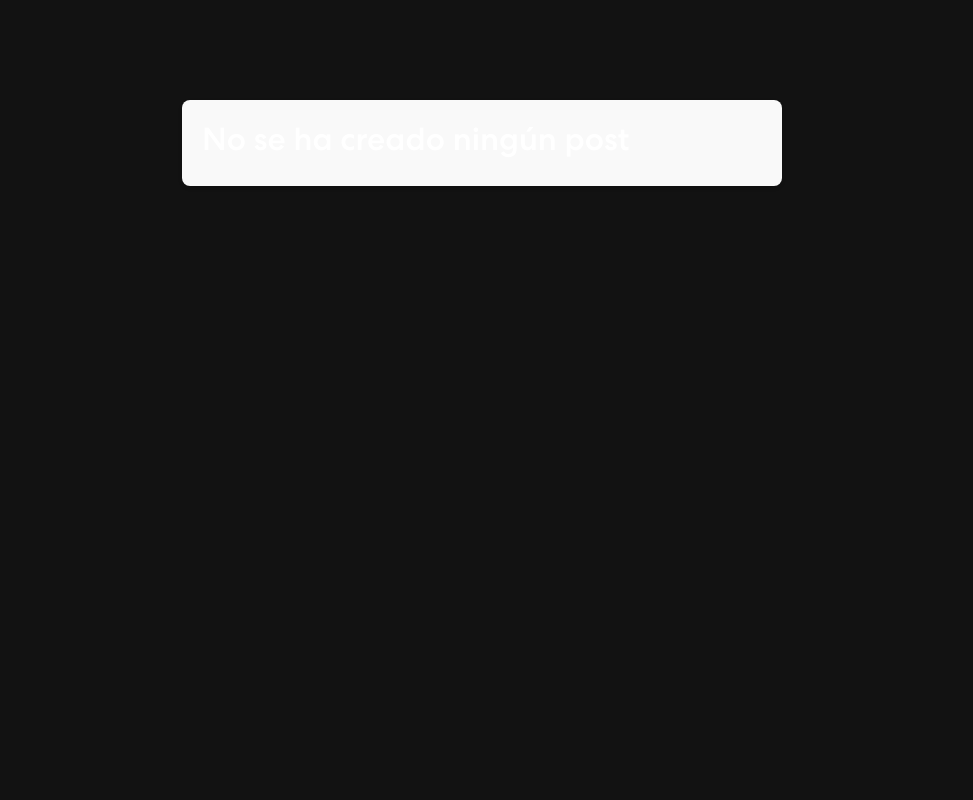
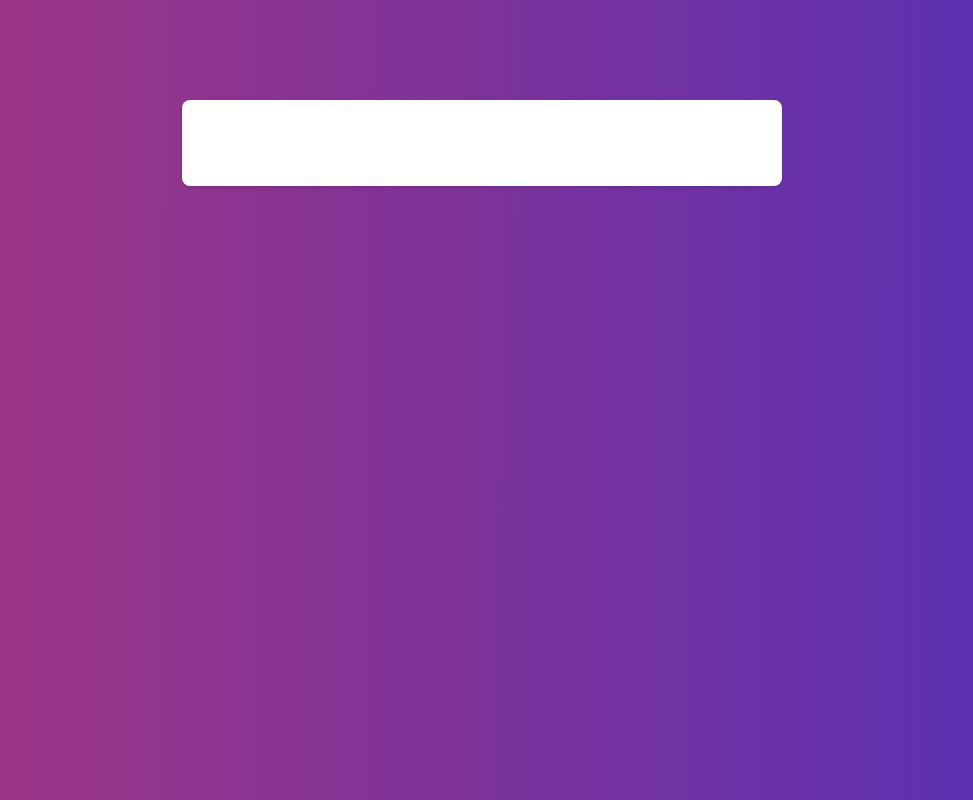
Before and after one commit to HectorRomero18/proyecto2dosemestre, a React (Create React App) app: page /eliminar in a window 1280 px wide. Shown: the whole page, without its empty margins (158-1131 px from the left). Built offline with nearby package versions, Linux system fonts and the light colour scheme.

Commit message:
Ultimos cambios. Un placer trabajar en este proyecto. Dios nos bendiga a todos XD

```diff
--- a/package.json
+++ b/package.json
@@ -11,6 +11,7 @@
     "axios": "^1.7.2",
     "bootstrap": "^5.3.3",
     "i18next": "^23.11.5",
+    "js-cookie": "^3.0.5",
     "react": "^18.3.1",
     "react-bootstrap": "^2.10.3",
     "react-bootstrap-icons": "^1.11.4",
--- a/src/App.css
+++ b/src/App.css
@@ -588,7 +588,7 @@ font-size: 59px
 }
 
 .footer img {
-  width: 26%;
+  width: 39%;
 }
 .footer p {
   font-weight: 400;
--- a/src/components/Footer.js
+++ b/src/components/Footer.js
@@ -4,6 +4,7 @@ import logo from "../assets/img/logo.svg";
 import navIcon1 from "../assets/img/nav-icon1.svg";
 import navIcon2 from "../assets/img/nav-icon2.svg";
 import navIcon3 from "../assets/img/nav-icon3.svg";
+import NombreLogo from "../assets/img/NOTA-MENTE-removebg-preview.png";
 
 // Componente
 export const Footer = () => {
@@ -13,8 +14,8 @@ export const Footer = () => {
         <Row className="align-items-center">
 
           {/* Tamaño de la imagen */}
-          <Col size={12} sm={6}>
-            <img src={logo} alt="Logo" />
+          <Col size={20} sm={6}>
+            <img src={NombreLogo} alt="Logo" />
           </Col>
           <Col size={12} sm={6} className="text-center text-sm-end">
           {/* Iconos de nuestras redes sociales */}
--- a/src/components/PostList/EditPost.css
+++ b/src/components/PostList/EditPost.css
@@ -1,3 +1,4 @@
+
 .edit-post {
     border: 1px solid #ccc;
     padding: 10px;
--- a/src/components/PostList/PostList.css
+++ b/src/components/PostList/PostList.css
@@ -1,12 +1,22 @@
+/* PostList CSS */
+/* Fondo de toda la pantalla */
+body {
+  background: linear-gradient(90.21deg, #AA367C -5.91%, #4A2FBD 111.58%);
+  min-height: 100vh; /* Asegura que el fondo cubra toda la altura de la pantalla */
+  margin: 0;
+}
+
+/* Estilos para la lista de posts */
 .post-list {
   max-width: 600px;
   margin: 20px auto;
   padding: 20px;
-  background-color: #f9f9f9;
+  background-color: #ffffff;
   border-radius: 8px;
   box-shadow: 0 2px 4px rgba(0, 0, 0, 0.1);
 }
 
+/* Estilos para cada post */
 .post {
   position: relative;
   padding: 20px 15px; /* Aumenta el espacio interno verticalmente */
@@ -17,15 +27,18 @@
   transition: transform 0.3s ease, box-shadow 0.3s ease;
 }
 
+/* Estilos para el post al pasar el ratón */
 .post:hover {
   transform: translateY(-5px);
   box-shadow: 0 6px 12px rgba(0, 0, 0, 0.2);
 }
 
+/* Estilos para el título del post */
 .post h2 {
   color: #333; /* Color negro para el título */
 }
 
+/* Estilos para el contenido del post */
 .post p {
   color: #010000; /* Color negro para el contenido */
   line-height: 1.6;
@@ -34,10 +47,12 @@
   margin-bottom: 15px; /* Espacio inferior entre el contenido y el botón "Leer más" */
 }
 
+/* Estilos para el contenido expandido del post */
 .post p.expanded {
   max-height: none; /* Sin límite de altura cuando está expandido */
 }
 
+/* Estilos para los botones eliminar y editar */
 .delete-button,
 .edit-button {
   background-color: #dc3545; /* Rojo para eliminar */
@@ -53,19 +68,23 @@
   margin-top: 10px; /* Alineación con otros botones */
 }
 
+/* Estilos para el botón eliminar al pasar el ratón */
 .delete-button:hover,
 .edit-button:hover {
   background-color: #c82333; /* Rojo más oscuro al pasar el ratón */
 }
 
+/* Estilos para el botón editar */
 .edit-button {
   background-color: #28a745; /* Verde para editar */
 }
 
+/* Estilos para el botón editar al pasar el ratón */
 .edit-button:hover {
   background-color: #218838; /* Verde más oscuro al pasar el ratón */
 }
 
+/* Estilos para el botón "Leer más" */
 .read-more {
   background-color: #007bff;
   color: white;
@@ -80,10 +99,12 @@
   margin-top: 10px; /* Espacio superior entre el contenido y el botón "Leer más" */
 }
 
+/* Estilos para el botón "Leer más" al pasar el ratón */
 .read-more:hover {
   background-color: #0056b3;
 }
 
+/* Estilos para el botón guardar cambios */
 .save-button {
   background-color: #28a745; /* Verde para guardar cambios */
   color: white;
@@ -98,10 +119,12 @@
   margin-top: 10px; /* Alineación con otros botones */
 }
 
+/* Estilos para el botón guardar cambios al pasar el ratón */
 .save-button:hover {
   background-color: #218838; /* Verde más oscuro al pasar el ratón */
 }
 
+/* Estilos para el botón cancelar */
 .cancel-button {
   background-color: #007bff; /* Azul para cancelar */
   color: white;
@@ -116,6 +139,7 @@
   margin-top: 10px; /* Alineación con otros botones */
 }
 
+/* Estilos para el botón cancelar al pasar el ratón */
 .cancel-button:hover {
   background-color: #0056b3; /* Azul más oscuro al pasar el ratón */
 }
--- a/src/components/PostList/PostList.jsx
+++ b/src/components/PostList/PostList.jsx
@@ -3,17 +3,21 @@ import './PostList.css'; // Asegúrate de que este archivo CSS esté correctamen
 import EditPost from './EditPost'; // Asegúrate de que la ruta del archivo sea correcta
 
 const PostList = () => {
+  // Estado para almacenar los posts, inicializado con los datos del localStorage si existen
   const [posts, setPosts] = useState(JSON.parse(localStorage.getItem('posts')) || []);
 
+  // Efecto que se ejecuta cuando el estado de 'posts' cambia, actualizando el localStorage
   useEffect(() => {
     localStorage.setItem('posts', JSON.stringify(posts));
   }, [posts]);
 
+  // Función para guardar un post actualizado
   const handleSave = (updatedPost) => {
     const updatedPosts = posts.map((post) => (post.id === updatedPost.id ? updatedPost : post));
     setPosts(updatedPosts);
   };
 
+  // Función para eliminar un post
   const handleDelete = (postId) => {
     const updatedPosts = posts.filter((post) => post.id !== postId);
     setPosts(updatedPosts);
@@ -22,6 +26,7 @@ const PostList = () => {
   return (
     <div className="post-list">
       {posts.length > 0 ? (
+        // Renderiza cada post utilizando el componente EditPost con las funciones onSave y onDelete
         posts.map((post) => (
           <EditPost
             key={post.id}
@@ -31,6 +36,7 @@ const PostList = () => {
           />
         ))
       ) : (
+        // Mensaje mostrado si no hay posts
         <h2>No se ha creado ningún post</h2>
       )}
     </div>
--- a/src/components/TeachList/TeachList.css
+++ b/src/components/TeachList/TeachList.css
@@ -1,4 +1,5 @@
 /* TeachList.css */
+/* Contenedor principal con flexbox */
 .teach-list-container {
   display: flex;
   justify-content: center;
@@ -9,6 +10,7 @@
   box-sizing: border-box;
 }
 
+/* Estilos para el componente teach-list */
 .teach-list {
   width: 100%; /* Ajusta el ancho al 100% del contenedor */
   max-width: 800px; /* Ancho máximo para el componente */
@@ -20,12 +22,14 @@
   box-shadow: 0 4px 8px rgba(0, 0, 0, 0.1); /* Sombra para dar efecto de profundidad */
 }
 
+/* Estilos para la lista de posts */
 .post-list {
   display: flex;
   flex-wrap: wrap; /* Permite que los posts se envuelvan automáticamente */
   gap: 20px; /* Espacio entre las cartas */
 }
 
+/* Estilos para cada post */
 .post {
   flex: 1 1 300px; /* Flex-grow, flex-shrink, flex-basis */
   color: black;
@@ -36,6 +40,7 @@
   transition: transform 0.3s ease; /* Transición suave al seleccionar el post */
 }
 
+/* Estilos para el post seleccionado */
 .post.selected {
   transform: scale(1.05); /* Aumenta el tamaño del post seleccionado */
   background-color: #f9f9f9; /* Cambia el fondo del post seleccionado */
--- a/src/components/TeachList/TeachList.jsx
+++ b/src/components/TeachList/TeachList.jsx
@@ -1,6 +1,6 @@
 import React, { useEffect, useState } from 'react';
 import { useLocation } from 'react-router-dom';
-import { Navbar, Nav, Button } from 'react-bootstrap'; // Importa componentes de react-bootstrap
+import { Navbar, Nav } from 'react-bootstrap'; // Importa componentes de react-bootstrap
 import { House, Person } from 'react-bootstrap-icons'; // Importa iconos de react-bootstrap-icons
 import './TeachList.css'; // Importa el archivo CSS para estilizar el componente
 import Comentarios from '../Comentarios/Comentarios';
```
Also changed, not shown: src/components/NavBar.js (+37 -2 lines), src/assets/img/NOTA-MENTE-removebg-preview.png (added), 1 other file (tests, documents, lock files or other folders).
